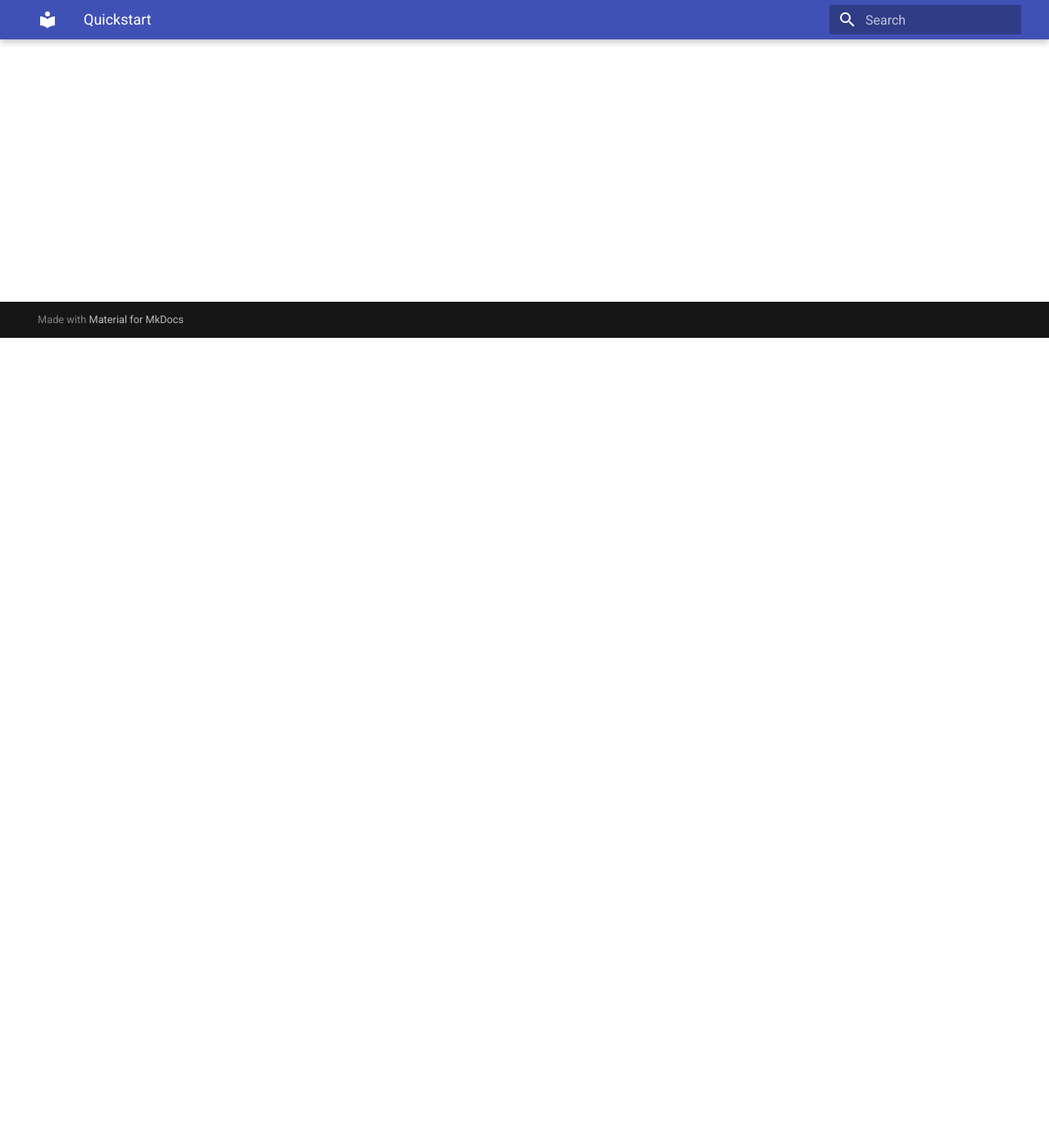
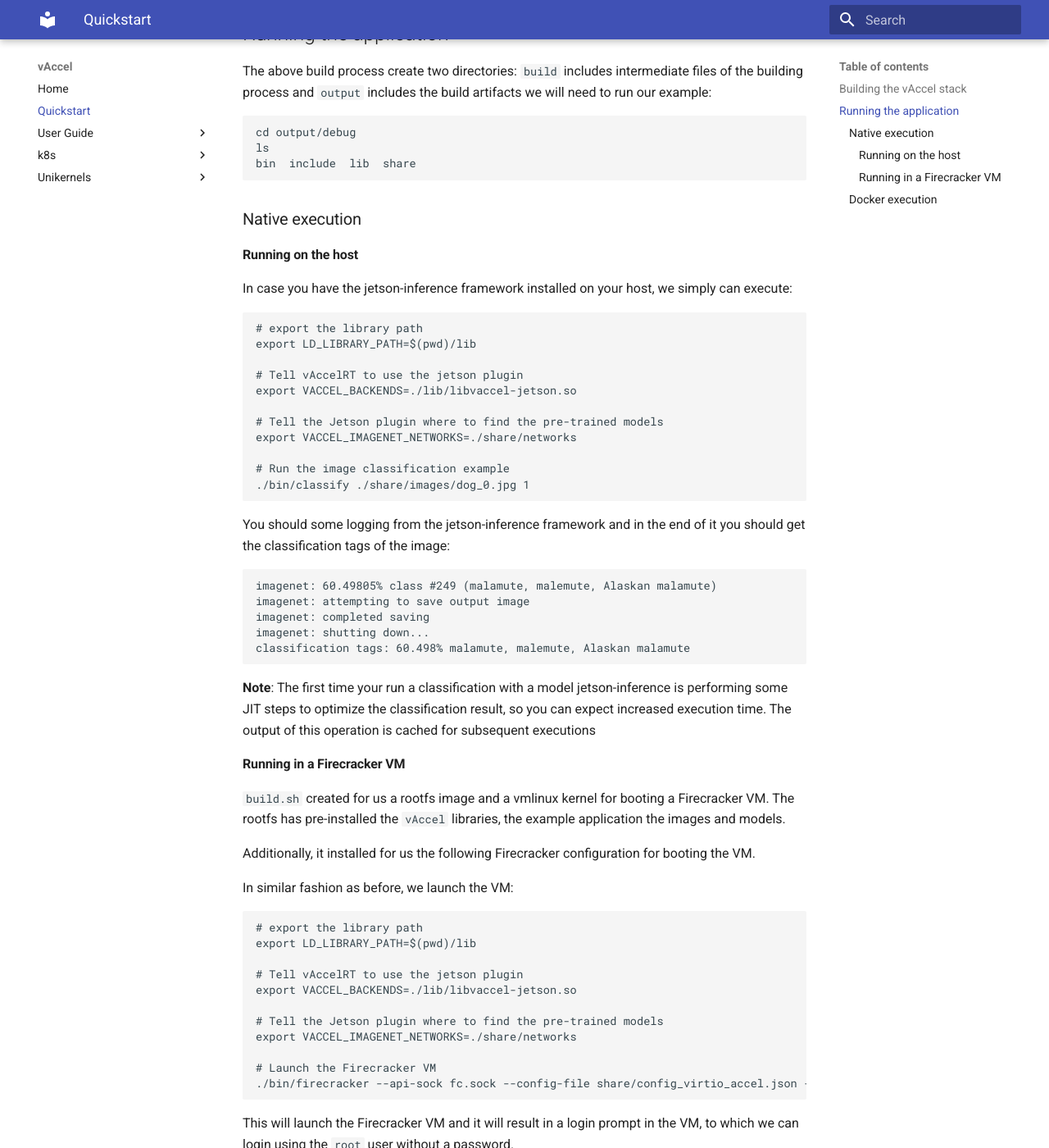
Before and after one commit to nubificus/vaccel-docs, an MkDocs documentation site: the page built from docs/quickstart.md, in a window 1280 px wide and 1400 px high, scrolled down 988 px. Shown: the whole window at 82% size. Built offline with MkDocs 1.6.1 and Material for MkDocs 9.7.7, drawn with Linux system fonts in a browser that asks for light colours; some of the changed text lies outside the part shown.

Commit message:
Added quickstart instructions
Signed-off-by: Babis Chalios <mail@bchalios.io>

````diff
--- a/docs/quickstart.md
+++ b/docs/quickstart.md
@@ -1,5 +1,166 @@
 # Quickstart
 
-## Get the code
+This is a quick start guide for running a simple vAccel application on a x86
+machine with an Nvidia GPU. We will build the vAccel stack and run a simple
+application both directly on a Linux host and inside a Firecracker VM.
 
-Clone the vAccel repo from [here](https://github.com/cloudkernels/vaccel).
+## Building the vAccel stack
+
+The [vAccel](https://github.com/cloudkernels/vaccel) is a meta repo which keeps
+track of all the individual components needed for running a vAccel application.
+
+```sh
+git clone https://github.com/cloudkernels/vaccel
+cd vaccel
+```
+
+The repo includes a build script which will build all the components:
+
+1. The `vAccelRT` with the currently supported plugins
+. The `virtio-accel` kernel module which acts as the transport layer when
+running inside the Firecracker VM
+1. The forked Firecracker VMM which is patched to handle virtio-accel requests
+1. A rootfs and suitable vmlinux kernel image for booting the Firecracker VM
+1. An example application for testing our setup
+
+Building the Jetson inference plugin requires a working
+[jetson-inference](https://github.com/dusty-nv/jetson-inference) installation
+along with the corresponding CUDA environment on the machine. If you have it
+you can just run:
+
+```sh
+./build.sh all
+```
+
+Note: while building the rootfs, this script will require your sudo password.
+
+If a jetson-inference setup is not available you can use our `nubificus/vaccel-deps`
+container image to build the necessary components, by running:
+
+```sh
+./build.sh -c all
+```
+
+## Running the application
+
+The above build process create two directories: `build` includes intermediate
+files of the building process and `output` includes the build artifacts we will
+need to run our example:
+
+```sh
+cd output/debug
+ls
+bin  include  lib  share
+```
+
+### Native execution
+
+#### Running on the host
+
+In case you have the jetson-inference framework installed on your host, we
+simply can execute:
+
+```sh
+# export the library path
+export LD_LIBRARY_PATH=$(pwd)/lib
+
+# Tell vAccelRT to use the jetson plugin
+export VACCEL_BACKENDS=./lib/libvaccel-jetson.so
+
+# Tell the Jetson plugin where to find the pre-trained models
+export VACCEL_IMAGENET_NETWORKS=./share/networks
+
+# Run the image classification example
+./bin/classify ./share/images/dog_0.jpg 1
+```
+
+You should some logging from the jetson-inference framework and in the end of
+it you should get the classification tags of the image:
+
+```
+imagenet: 60.49805% class #249 (malamute, malemute, Alaskan malamute)
+imagenet: attempting to save output image
+imagenet: completed saving
+imagenet: shutting down...
+classification tags: 60.498% malamute, malemute, Alaskan malamute
+```
+
+**Note**: The first time your run a classification with a model jetson-inference
+is performing some JIT steps to optimize the classification result, so you can
+expect increased execution time. The output of this operation is cached for
+subsequent executions
+
+#### Running in a Firecracker VM
+
+`build.sh` created for us a rootfs image and a vmlinux kernel for booting a
+Firecracker VM. The rootfs has pre-installed the `vAccel` libraries, the example
+application the images and models.
+
+Additionally, it installed for us the following Firecracker configuration for
+booting the VM.
+
+In similar fashion as before, we launch the VM:
+
+```sh
+# export the library path
+export LD_LIBRARY_PATH=$(pwd)/lib
+
+# Tell vAccelRT to use the jetson plugin
+export VACCEL_BACKENDS=./lib/libvaccel-jetson.so
+
+# Tell the Jetson plugin where to find the pre-trained models
+export VACCEL_IMAGENET_NETWORKS=./share/networks
+
+# Launch the Firecracker VM
+./bin/firecracker --api-sock fc.sock --config-file share/config_virtio_accel.json --seccomp-level 0
+```
+
+This will launch the Firecracker VM and it will result in a login prompt in the
+VM, to which we can login using the `root` user without a password.
+
+```sh
+Ubuntu 20.04.1 LTS vaccel-guest.nubificus.co.uk ttyS0
+
+vaccel-guest login: root
+Welcome to Ubuntu 20.04.1 LTS (GNU/Linux 4.20.0 x86_64)
+
+ * Documentation:  https://help.ubuntu.com
+ * Management:     https://landscape.canonical.com
+ * Support:        https://ubuntu.com/advantage
+
+This system has been minimized by removing packages and content that are
+not required on a system that users do not log into.
+
+To restore this content, you can run the 'unminimize' command.
+Last login: Fri Feb  5 17:32:12 UTC 2021 on ttyS0
+root@vaccel-guest:~#
+```
+
+Once, in the prompt of the guest we setup the environment and run the example:
+
+```sh
+# export the library path
+export LD_LIBRARY_PATH=/opt/vaccel/lib
+
+# Tell vAccelRT to use the VirtIO plugin
+export VACCEL_BACKENDS=/opt/vaccel/lib/libvaccel-virtio.so
+
+# Launch the Firecracker VM
+/opt/vaccel/bin/classify images/dog_0.jpg 1
+```
+
+**Note**: In this case, we use the VirtIO plugin since we are inside the VM
+and we do not need to define the path to the pre-trained model. The latter is
+necessary only on the host where we use the jetson plugin.
+
+The result of the classification should be the same as before:
+
+```sh
+imagenet: 60.49805% class #249 (malamute, malemute, Alaskan malamute)
+imagenet: attempting to save output image
+imagenet: completed saving
+imagenet: shutting down...
+classification tags: 60.498% malamute, malemute, Alaskan malamute
+```
+
+### Docker execution
````
